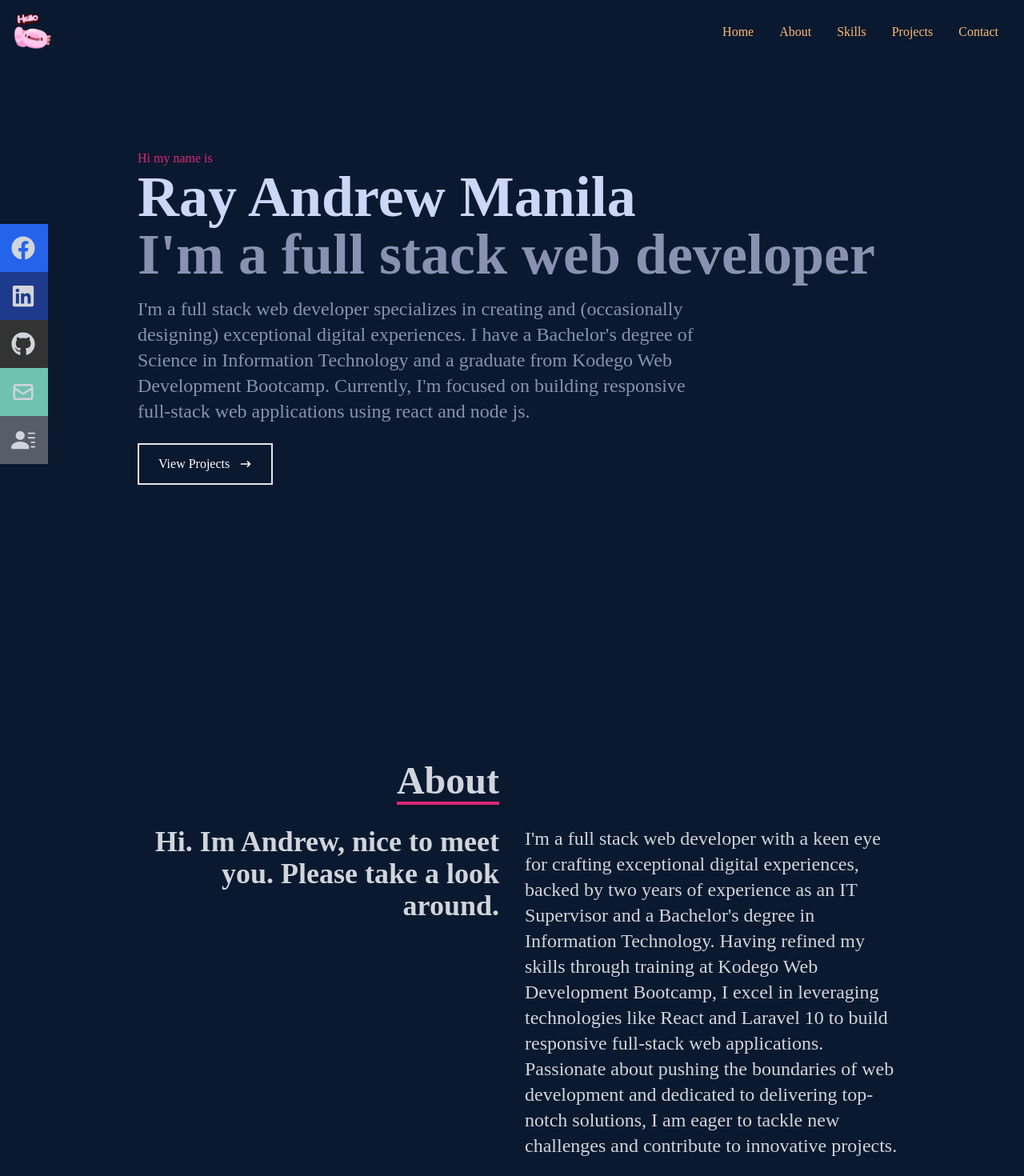
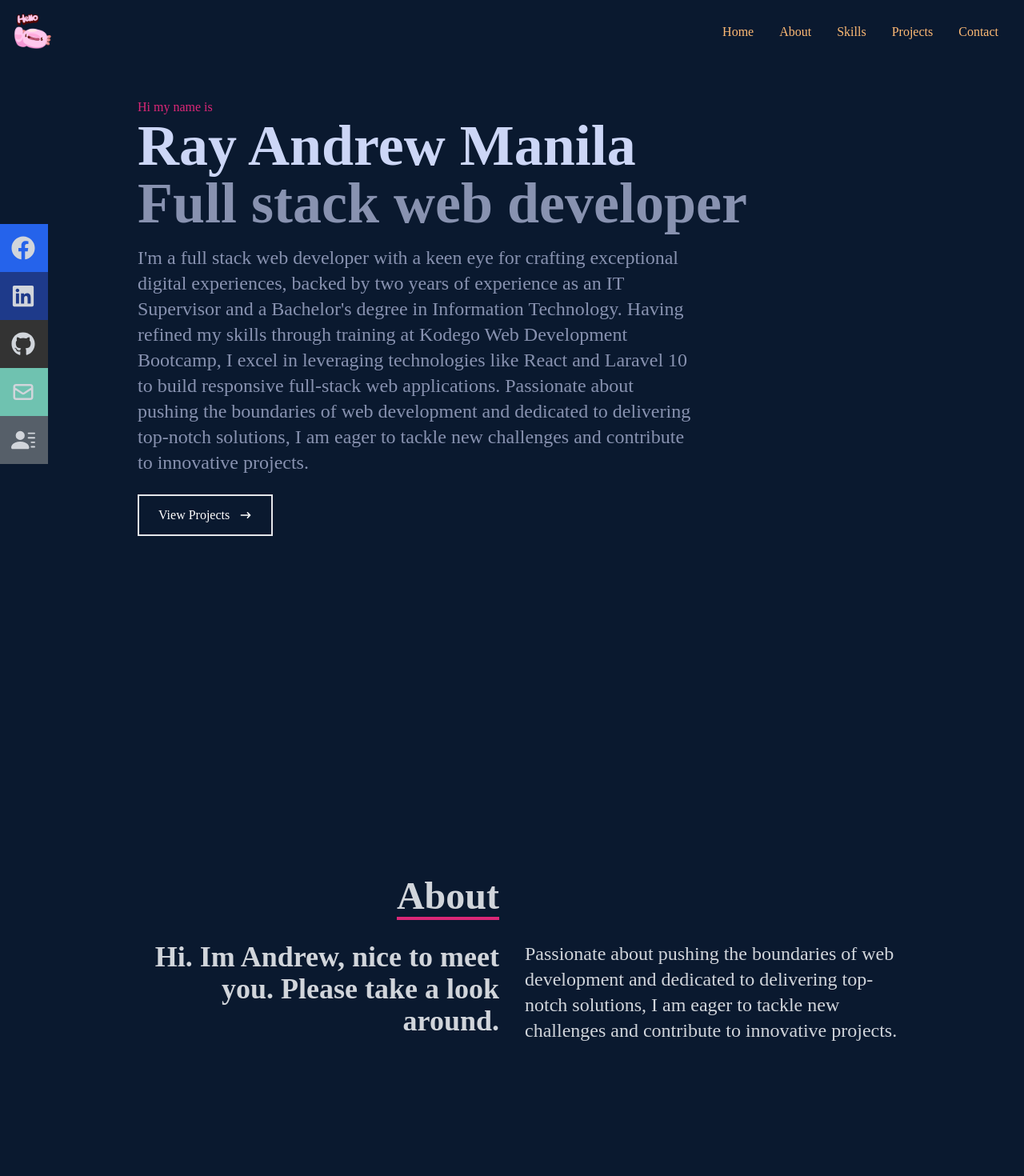
Before and after one commit to MD3P-Manila/My-portfolio2023, a React (Create React App) app: page / in a window 1280 px wide. Shown: the top 1470 px of the page at 80% size. Built offline with nearby package versions, Linux system fonts and the light colour scheme.

Commit message:
new home and about section

```diff
--- a/src/components/About.jsx
+++ b/src/components/About.jsx
@@ -16,11 +16,7 @@ const About = () => {
                       <p>Hi. Im Andrew, nice to meet you. Please take a look around.</p>
                     </div>
                     <div>
-                      <p className='text-2xl'>I'm a full stack web developer with a keen eye for crafting exceptional digital
-                    experiences, backed by two years of experience as an IT Supervisor and a Bachelor's degree
-                    in Information Technology. Having refined my skills through training at Kodego
-                    Web Development Bootcamp, I excel in leveraging technologies like React and
-                    Laravel 10 to build responsive full-stack web applications. Passionate about pushing the
+                      <p className='text-2xl'>Passionate about pushing the
                     boundaries of web development and dedicated to delivering top-notch solutions, I am eager
                     to tackle new challenges and contribute to innovative projects.
                       </p>
--- a/src/components/Home.jsx
+++ b/src/components/Home.jsx
@@ -11,10 +11,14 @@ const Home = () => {
         <div className='max-w-[1000px] mx-auto px-8 flex flex-col justify-center h-full'>
             <p className='text-pink-600'>Hi my name is</p>
             <h1 className='text-4xl sm:text-7xl font-bold text-[#ccd6f6]'>Ray Andrew Manila</h1>
-            <h2 className='text-4xl sm:text-7xl font-bold text-[#8892b0]'>I'm a full stack web developer</h2>
-            <p className='text-[#8892b0] py-4 max-w-[700px] text-2xl'>I'm a full stack web developer specializes in creating and (occasionally designing) exceptional digital experiences.
-              I have a Bachelor's degree of Science in Information Technology and a graduate from Kodego Web Development Bootcamp.
-              Currently, I'm focused on building responsive full-stack web applications using react and node js.
+            <h2 className='text-4xl sm:text-7xl font-bold text-[#8892b0]'>Full stack web developer</h2>
+            <p className='text-[#8892b0] py-4 max-w-[700px] text-2xl'>I'm a full stack web developer with a keen eye for crafting exceptional digital
+                    experiences, backed by two years of experience as an IT Supervisor and a Bachelor's degree
+                    in Information Technology. Having refined my skills through training at Kodego
+                    Web Development Bootcamp, I excel in leveraging technologies like React and
+                    Laravel 10 to build responsive full-stack web applications. Passionate about pushing the
+                    boundaries of web development and dedicated to delivering top-notch solutions, I am eager
+                    to tackle new challenges and contribute to innovative projects.
             </p>
 
             <div>
```
